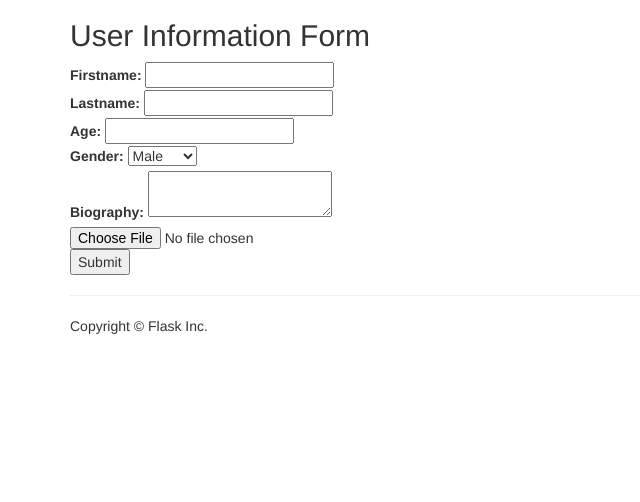
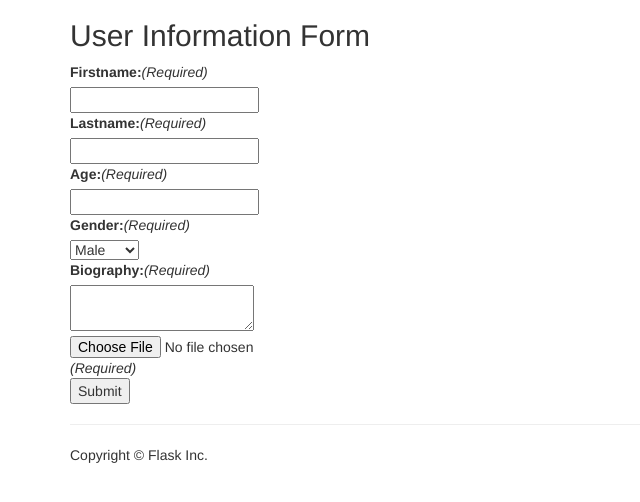
Before and after one commit to kimarhenry/info3180-project1, a Flask app: page /profile in a window 1280 px wide. Shown: the part 51-553 px from the top of the page, without its empty margins (0-640 px from the left). Run offline with Flask 2, Linux system fonts and the light colour scheme; some libraries are stand-ins or nearby versions.

Commit message:
should be working, small fix

```diff
--- a/app/templates/profile.html
+++ b/app/templates/profile.html
@@ -4,30 +4,30 @@
   <form action="{{ url_for('profile') }}" method="POST" enctype="multipart/form-data">
     <h2>User Information Form</h2>
     <div>
-      <label for="fname">Firstname:</label>
+      <label for="fname">Firstname:</label><em class='red'>(Required)</em><br>
       <input type="text" id="fname" name="fname"  />
     </div>
     <div>
-      <label for="lname">Lastname:</label>
+      <label for="lname">Lastname:</label><em class='red'>(Required)</em><br>
       <input type="text" id="lname" name="lname"  />
     </div>
     <div>
-      <label for="age">Age:</label>
+      <label for="age">Age:</label><em class='red'>(Required)</em><br>
       <input type="number" id="age" name="age" />
     </div>
      <div>
-      <label for="gender">Gender:</label>
+      <label for="gender">Gender:</label><em class='red'>(Required)</em><br>
       <select id ='gender' name='gender'>
         <option value="Male">Male</option>
         <option value="Female">Female</option>
       </select>
     </div>
     <div>
-      <label for="bio">Biography: </label>
+      <label for="bio">Biography: </label><em class='red'>(Required)</em><br>
       <textarea id="bio" name="bio"></textarea>
     </div>
     <div>
-      <input type="file" name="profile_image"/>
+      <input type="file" name="profile_image"/><em class='red'>(Required)</em><br>
     </div>
     <div>
       <button type="submit">Submit</button>
--- a/app/views.py
+++ b/app/views.py
@@ -57,7 +57,7 @@ def profile():
 
 @app.route('/profiles',methods=['GET','POST'])
 def profiles():
-    """Render the website's profiles page."""
+    """Render the website's profiles page, to file in form."""
     users =[]
     query='SELECT first_name,id FROM user_profile;'
     entries=db.session.execute(query)
@@ -69,9 +69,9 @@ def profiles():
     return response
 
 @app.route('/profile/<userid>',methods=['GET','POST'])
-def profile_id(userid):
-    """Render the website's unique profile page."""
-    query="SELECT id,first_name,imagename,gender,age,profile_creation FROM user_profile WHERE id={0};".format(userid)
+def profile_userid(userid):
+    """Render the website's unique profile page display list of profile in json."""
+    query="SELECT id,first_name,last_name,imagename,gender,age,bio,profile_creation FROM user_profile WHERE id={0};".format(userid)
     profile_info=db.session.execute(query)
     for user in profile_info:
         usid,username,profile_pic,gender,age,created_on =user[0],user[1],user[2],user[3],user[4],user[5]
```
Also changed, not shown: app/static/uploads/WIN_20170121_23_29_29_Pro.jpg (deleted).
